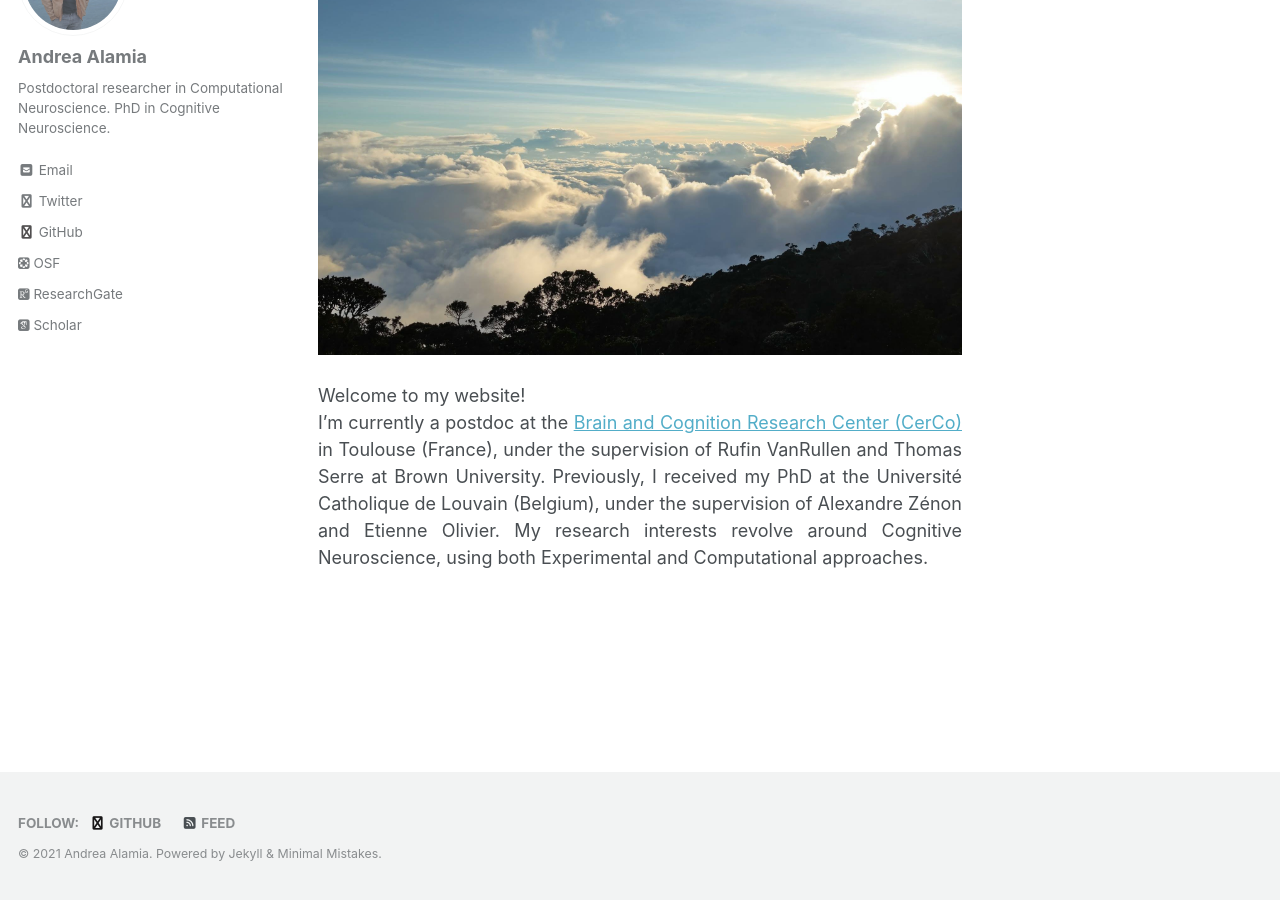
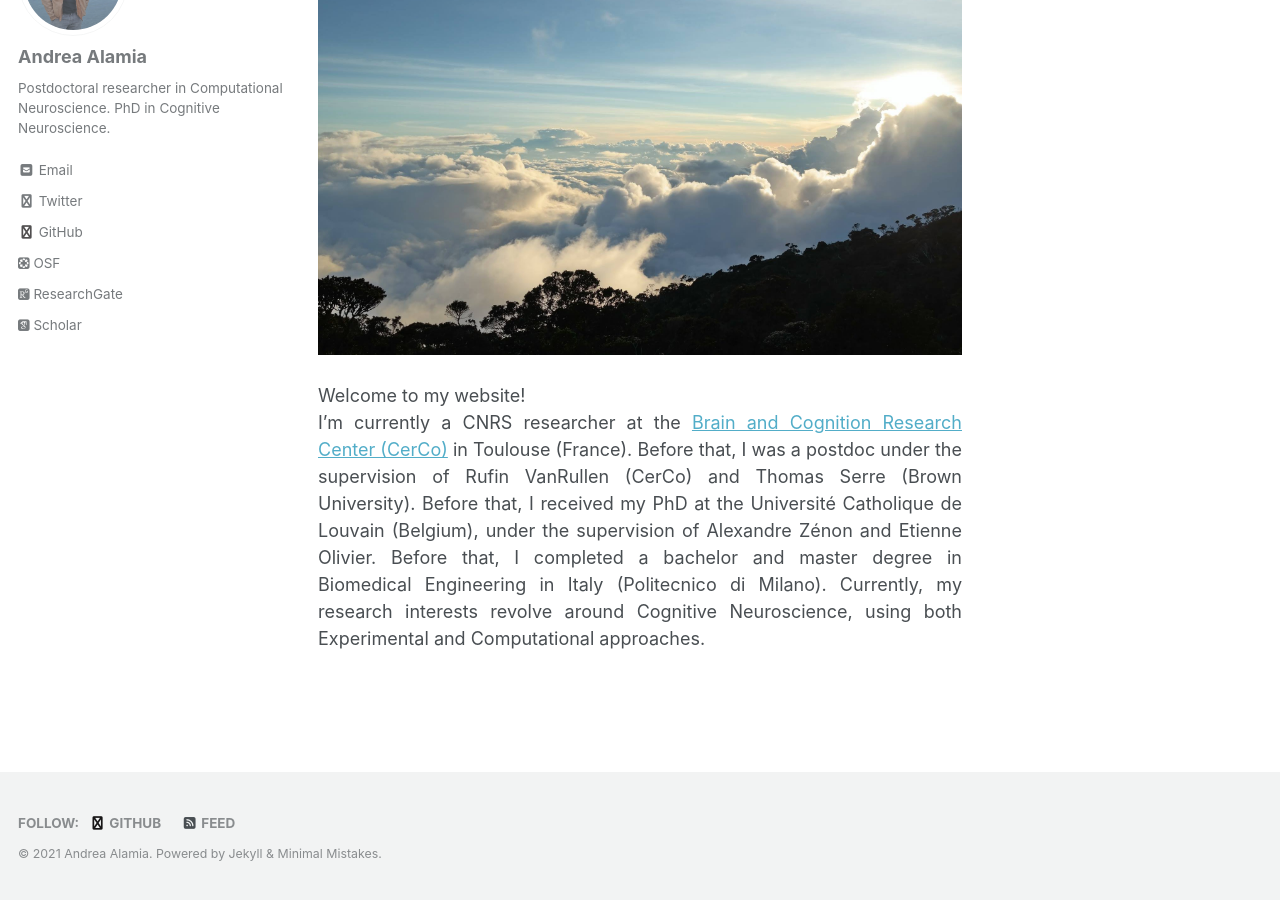
Before and after one commit to artipago/artipago.github.io, a Jekyll site: the page built from index.html, in a window 1280 px wide and 900 px high, scrolled down 192 px. Built offline with Jekyll 4.4.1, drawn with Linux system fonts in a browser that asks for light colours; nearby versions of some CDN libraries; some web fonts are replaced; library files that are not in the unit come from our copies; the list of posts is cut into pages by our own code.

Commit message:
homeUpdate

```diff
--- a/_layouts/home2.html
+++ b/_layouts/home2.html
@@ -9,5 +9,5 @@ permalink: /
 <br />
 
 <p align="justify">Welcome to my website! <br />
-I’m currently a postdoc at the  <a href="http://cerco.cnrs.fr/">Brain and Cognition Research Center (CerCo)</a> in Toulouse (France), under the supervision of Rufin VanRullen and Thomas Serre at Brown University. Previously, I received my PhD at the Université Catholique de Louvain (Belgium), under the supervision of Alexandre Zénon and Etienne Olivier. My research interests revolve around Cognitive Neuroscience, using both Experimental and Computational approaches.
+I’m currently a CNRS researcher at the  <a href="http://cerco.cnrs.fr/">Brain and Cognition Research Center (CerCo)</a> in Toulouse (France). Before that, I was a postdoc under the supervision of Rufin VanRullen (CerCo) and Thomas Serre (Brown University). Before that, I received my PhD at the Université Catholique de Louvain (Belgium), under the supervision of Alexandre Zénon and Etienne Olivier. Before that, I completed a bachelor and master degree in Biomedical Engineering in Italy (Politecnico di Milano). Currently, my research interests revolve around Cognitive Neuroscience, using both Experimental and Computational approaches.
 <br />
```
